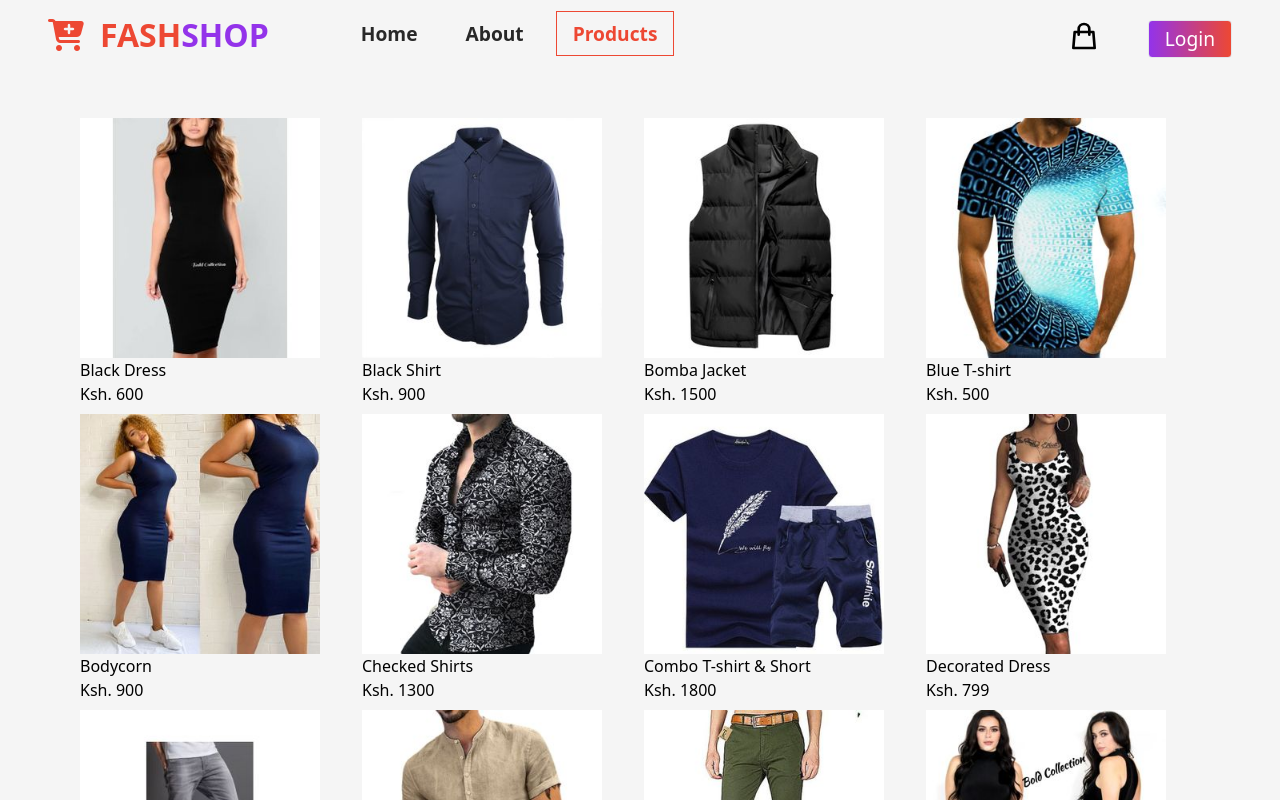
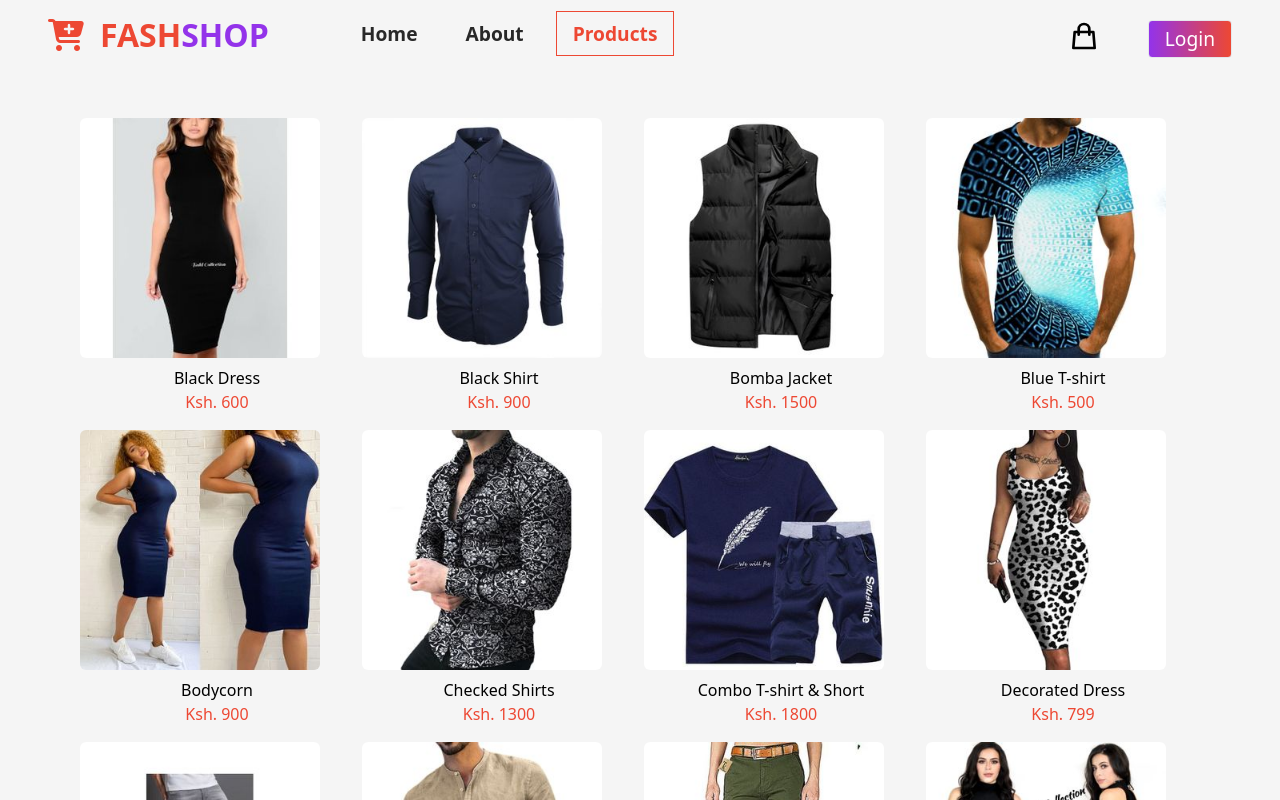
Before and after one commit to johntarus/ecommerce, a React (Create React App) app: page /products in a window 1280 px wide. Shown: the top 800 px of the page. Built offline with nearby package versions, Linux system fonts and the light colour scheme.

Commit message:
buttons functionality

```diff
--- a/src/components/Home/Featured.js
+++ b/src/components/Home/Featured.js
@@ -1,7 +1,9 @@
 import React from "react";
+import { useNavigate } from "react-router-dom";
 import product from "../../assets/images/product.jpg";
 
 const Featured = () => {
+  const navigate = useNavigate();
   return (
     <div className="bg-[#F5F5F5] px-20 sm:px-6 mb-8 pb-12">
       <h1 className="text-center font-bold text-4xl pt-24 pb-12 mb-6">
@@ -25,7 +27,10 @@ const Featured = () => {
         </div>
       </div>
       <div className="flex flex-col justify-center items-center">
-        <button className="bg-[#ECC488] hover:bg-[#ED4833] text-white font-semibold hover:text-white py-2 px-4 border hover:border-transparent sm:w-36 sm:h-12 rounded">
+        <button
+          className="bg-[#ECC488] hover:bg-[#ED4833] text-white font-semibold hover:text-white py-2 px-4 border hover:border-transparent sm:w-36 sm:h-12 rounded"
+          onClick={() => navigate("/products")}
+        >
           View More
         </button>
       </div>
--- a/src/components/Home/Hero.js
+++ b/src/components/Home/Hero.js
@@ -1,8 +1,10 @@
 import React from "react";
 import { motion } from "framer-motion";
+import { useNavigate } from "react-router-dom";
 import banner from "../../assets/images/banner.png";
 
 function Hero() {
+  const navigate = useNavigate();
   const headerAnimate = {
     hidden: {
       opacity: 0,
@@ -93,6 +95,7 @@ function Hero() {
               variants={buttonVariants}
               initial="hidden"
               animate="visible"
+              onClick={() => navigate("/products")}
             >
               Shop now
             </motion.button>
--- a/src/components/Home/Overview.js
+++ b/src/components/Home/Overview.js
@@ -1,6 +1,8 @@
 import React from "react";
+import { useNavigate } from "react-router-dom";
 
 const Overview = () => {
+  const navigate = useNavigate();
   return (
     <div className="bg-[#EDE6DB] px-20 md:px-4 rounded-lg sm:px-8 mb-12 pb-20">
       <h1 className="text-center font-bold text-4xl pt-36 md:pt-24 mb-8 sm:pt-24">
@@ -15,7 +17,10 @@ const Overview = () => {
         Kenya.
       </p>
       <div className="flex flex-col justify-center items-center">
-        <button className="bg-purple-400 hover:bg-[#ECC488] text-white font-semibold hover:text-white py-2 px-4 border hover:border-transparent sm:w-36 sm:h-12 rounded">
+        <button
+          className="bg-purple-400 hover:bg-[#ECC488] text-white font-semibold hover:text-white py-2 px-4 border hover:border-transparent sm:w-36 sm:h-12 rounded"
+          onClick={() => navigate("/about")}
+        >
           View More
         </button>
       </div>
--- a/src/pages/Products.js
+++ b/src/pages/Products.js
@@ -19,7 +19,7 @@ const Products = () => {
   };
   return (
     <motion.div
-      className="grid grid-cols-4 gap-2 lg:grid-cols-3 md:grid-cols-2 sm:grid-cols-1 mt-12 px-20 sm:px-8"
+      className="grid grid-cols-4 gap-2 lg:grid-cols-3 md:grid-cols-2 sm:grid-cols-1 mt-12 px-20 sm:px-8 text-center"
       variants={productAnimate}
       initial="hidden"
       animate="visible"
@@ -28,12 +28,12 @@ const Products = () => {
         return (
           <div key={product.id}>
             <img
-              className="h-60 w-60 sm:w-full sm:px-8"
+              className="h-60 w-60 sm:w-full sm:px-8 cursor-pointer rounded-md hover:opacity-75 hover:scale-105"
               src={product.image}
               alt={product.name}
             />
-            <h1>{product.name}</h1>
-            <p>{product.price}</p>
+            <h1 className="pt-2">{product.name}</h1>
+            <p className="text-[#ED4833] mb-2">{product.price}</p>
             {/* <p>{product.description}</p> */}
           </div>
         );
```
